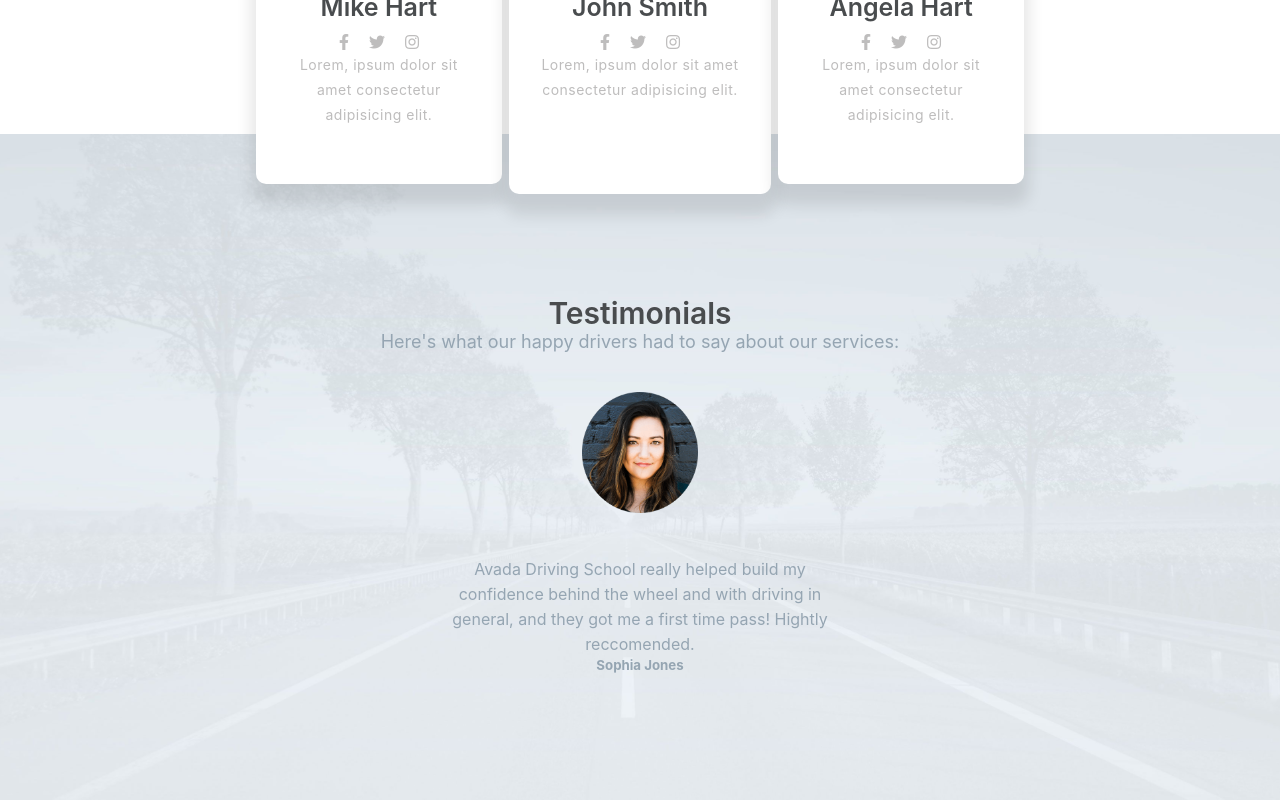
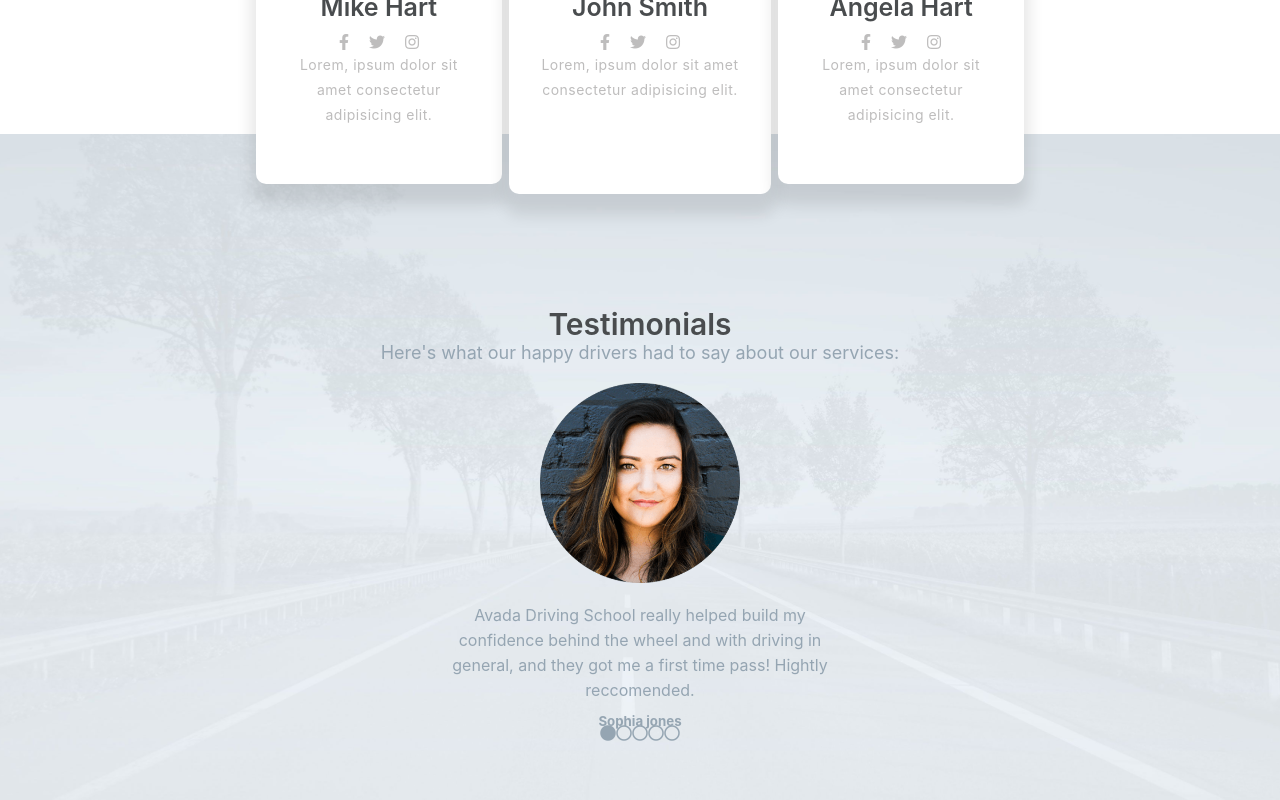
Before and after one commit to Stefano-Para/proj-html-vuejs, a Vue app: page / in a window 1280 px wide. Shown: the part 2500-3300 px from the top of the page. Built offline with nearby package versions, Linux system fonts and the light colour scheme.

Commit message:
slider finito e funzionante

```diff
--- a/src/components/Main.vue
+++ b/src/components/Main.vue
@@ -149,34 +149,24 @@
                     </div>
                 </div>
             </section>
-            <!-- forth part with Testimonials bg-->
-            <section id="testimonials">
-                <!-- container all testimonials  -->
-                <div class="container-dimension">
-                    <h2>Testimonials</h2>
-                    <p>Here's what our happy drivers had to say about our services:</p>
-                    <!-- dinamic slider  -->
-                    <div class="dinamic-testimonials">
-                        <img src="../assets/testimonial-sophia.png" alt="">
-                        <p>Avada Driving School really helped build my confidence behind the wheel and with driving in general, and they got me a first time pass! Hightly reccomended.</p>
-                        <h5>Sophia Jones</h5>
-                    </div>
-                </div>
 
-            </section>
+            <Slider />
+
         </section>
 
   </main>
 </template>
 
 <script>
+import Slider from './Slider.vue'
+
 export default {
     name: 'Main',
+    components: {
+        Slider
+    },
     props: {
         istructors: Array
-    },
-    methos: function() {
-
     }
 }
 </script>
@@ -559,42 +549,42 @@ export default {
         }
     }
 }
-#testimonials {
-    background-image: url('../assets/testimonial-background.jpg');
-    background-size: cover;
-    background-position: center;
-    height: 700px;
-    .container-dimension {
-        height: 100%;
-        display: flex;
-        flex-direction: column;
-        justify-content: center;
-        align-items: center;
-        color: #95a5b2;
-        h2 {
-            color: #494c4e;
-            font-weight: 600;
-            font-size: 30px;
-        }
-        p {
-            font-size: 18px;
-            font-weight: 400;
-        }
-        .dinamic-testimonials {
-            text-align: center;
-            img {
-                width: 15%;
-                margin: 40px;
-            }
-            p {
-                font-size: 16px;
-                width: 50%;
-                margin: 0 auto;
-                line-height: 25px;
-                font-weight: 400;
-            }
-        }
-    }
-}
+// #testimonials {
+//     background-image: url('../assets/testimonial-background.jpg');
+//     background-size: cover;
+//     background-position: center;
+//     height: 700px;
+//     .container-dimension {
+//         height: 100%;
+//         display: flex;
+//         flex-direction: column;
+//         justify-content: center;
+//         align-items: center;
+//         color: #95a5b2;
+//         h2 {
+//             color: #494c4e;
+//             font-weight: 600;
+//             font-size: 30px;
+//         }
+//         p {
+//             font-size: 18px;
+//             font-weight: 400;
+//         }
+//         .dinamic-testimonials {
+//             text-align: center;
+//             img {
+//                 width: 15%;
+//                 margin: 40px;
+//             }
+//             p {
+//                 font-size: 16px;
+//                 width: 50%;
+//                 margin: 0 auto;
+//                 line-height: 25px;
+//                 font-weight: 400;
+//             }
+//         }
+//     }
+// }
 
 </style>
--- /dev/null
+++ b/src/components/Slider.vue
@@ -0,0 +1,137 @@
+<template>
+    <section id="testimonials">
+
+        <!-- <div class="container-dimension">
+            <h2>Testimonials</h2>
+            <p>Here's what our happy drivers had to say about our services:</p>
+            <div class="dinamic-testimonials">
+                <img src="../assets/testimonial-sophia.png" alt="">
+                <p>Avada Driving School really helped build my confidence behind the wheel and with driving in general, and they got me a first time pass! Hightly reccomended.</p>
+                <h5>Sophia Jones</h5>
+            </div>
+        </div> -->
+
+        <div
+
+         class="container-dimension">
+            <h2>Testimonials</h2>
+            <p>Here's what our happy drivers had to say about our services:</p>
+            <!-- dinamic slider  -->
+            <div class="dinamic-testimonials">
+                <img
+                :src="testimonials[imageIndex].img"
+                alt="">
+                <p>
+                    {{ testimonials[imageIndex].text }}
+                </p>
+                <h5>{{ testimonials[imageIndex].name }}</h5>
+                <!-- how to slide  -->
+                <div class="fixed-dots">
+                    <i
+                    v-for="(testimonial, index) in testimonials"
+                    :key="index"
+                    class="far dot fa-circle"
+                    :class="(index == imageIndex) ? 'fas' : 'far'"
+                    @click="imageIndex = index"
+                    ></i>
+                </div>
+            </div>
+        </div>
+
+    </section>
+</template>
+
+<script>
+
+export default {
+    name: 'Slider',
+    data: function() {
+        return {
+            imageIndex: 0,
+            testimonials: [
+                {
+                    name: 'Sophia jones',
+                    img: require('../assets/testimonial-sophia.png'),
+                    text: 'Avada Driving School really helped build my confidence behind the wheel and with driving in general, and they got me a first time pass! Hightly reccomended.'
+                },
+                {
+                    name: 'Grant Fantastichair',
+                    img: require('../assets/testimonial-grant.png'),
+                    text: 'Ehi i dunno what ima doing about driving but "ehi": look at my hairs'
+                },
+                {
+                    name: 'Kate Larossa',
+                    img: require('../assets/testimonial-kate.png'),
+                    text: 'Im so happy about this site, so to celebrate this built i have decided to change my hair color into red '
+                },
+                {
+                    name: 'Kelly Lelly',
+                    img: require('../assets/testimonial-kelly.png'),
+                    text: 'I\'ve sent my curriculum at models Accademy but i got contacted by theese guys. Not the best job but neither the worst'
+                },
+                {
+                    name: 'Harold The Beautiful',
+                    img: require('../assets/testimonial-harold.png'),
+                    text: 'Yes. Im not the best superman ever seen, but im the superman that everybody needs.'
+                }
+            ],
+        }
+    }
+    }
+
+</script>
+
+<style lang="scss" scoped>
+#testimonials {
+    background-image: url('../assets/testimonial-background.jpg');
+    background-size: cover;
+    background-position: center;
+    height: 700px;
+    .container-dimension {
+        height: 100%;
+        display: flex;
+        flex-direction: column;
+        justify-content: center;
+        align-items: center;
+        color: #95a5b2;
+        h2 {
+            color: #494c4e;
+            font-weight: 600;
+            font-size: 30px;
+        }
+        p {
+            font-size: 18px;
+            font-weight: 400;
+        }
+        .dinamic-testimonials {
+            text-align: center;
+            display: flex;
+            flex-direction: column;
+            align-items: center;
+            justify-content: space-between;
+            height: 300px;
+            position: relative;
+            img {
+                width: 200px;
+                height: 200px;
+                margin: 20px;
+            }
+            p {
+                font-size: 16px;
+                width: 50%;
+                margin: 0 auto;
+                line-height: 25px;
+                font-weight: 400;
+            }
+            h5 {
+                margin: 10px 0 20px;
+            }
+            .fixed-dots {
+                position: absolute;
+                bottom: -80px;
+            }
+        }
+    }
+}
+
+</style>
```
